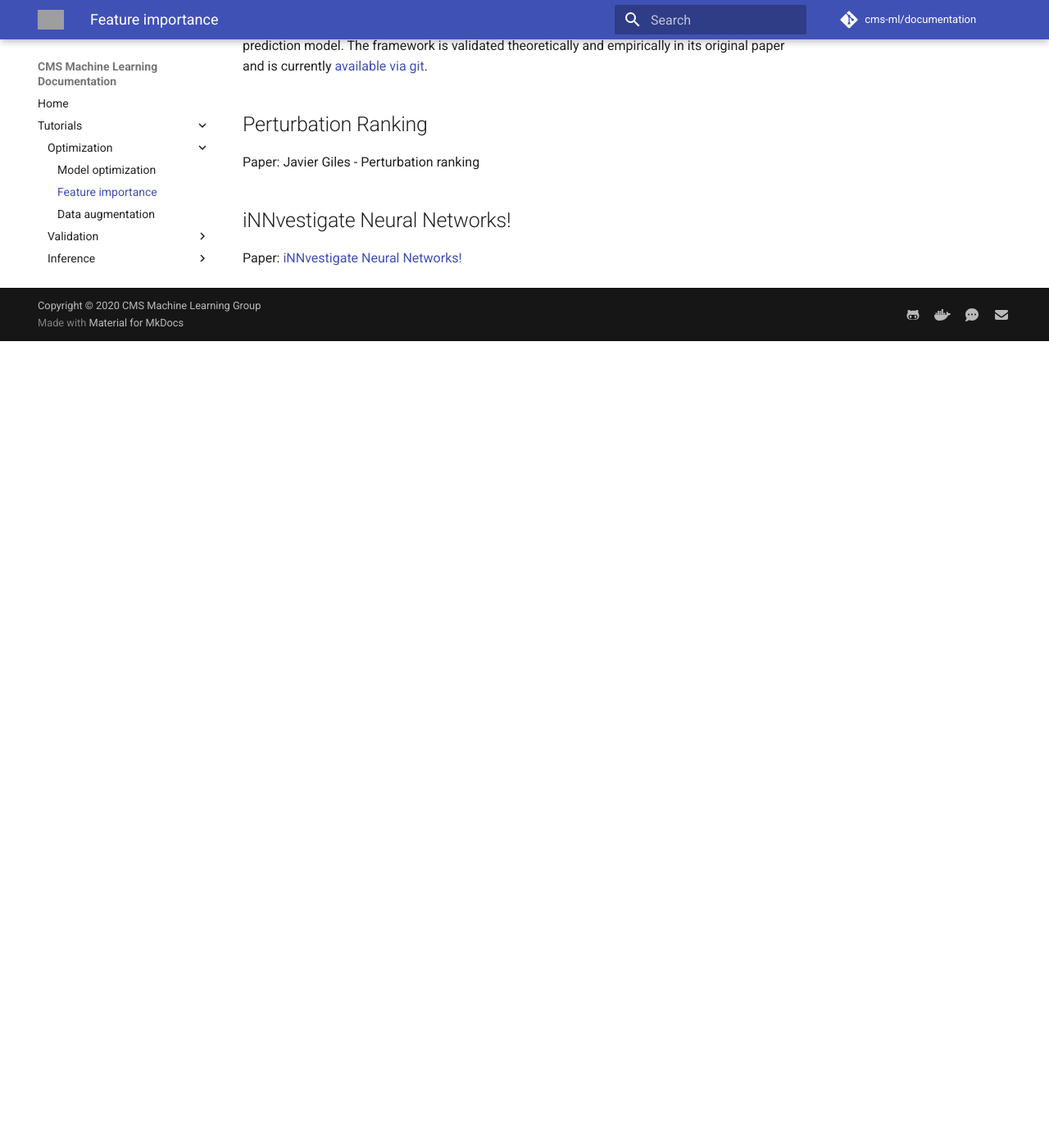
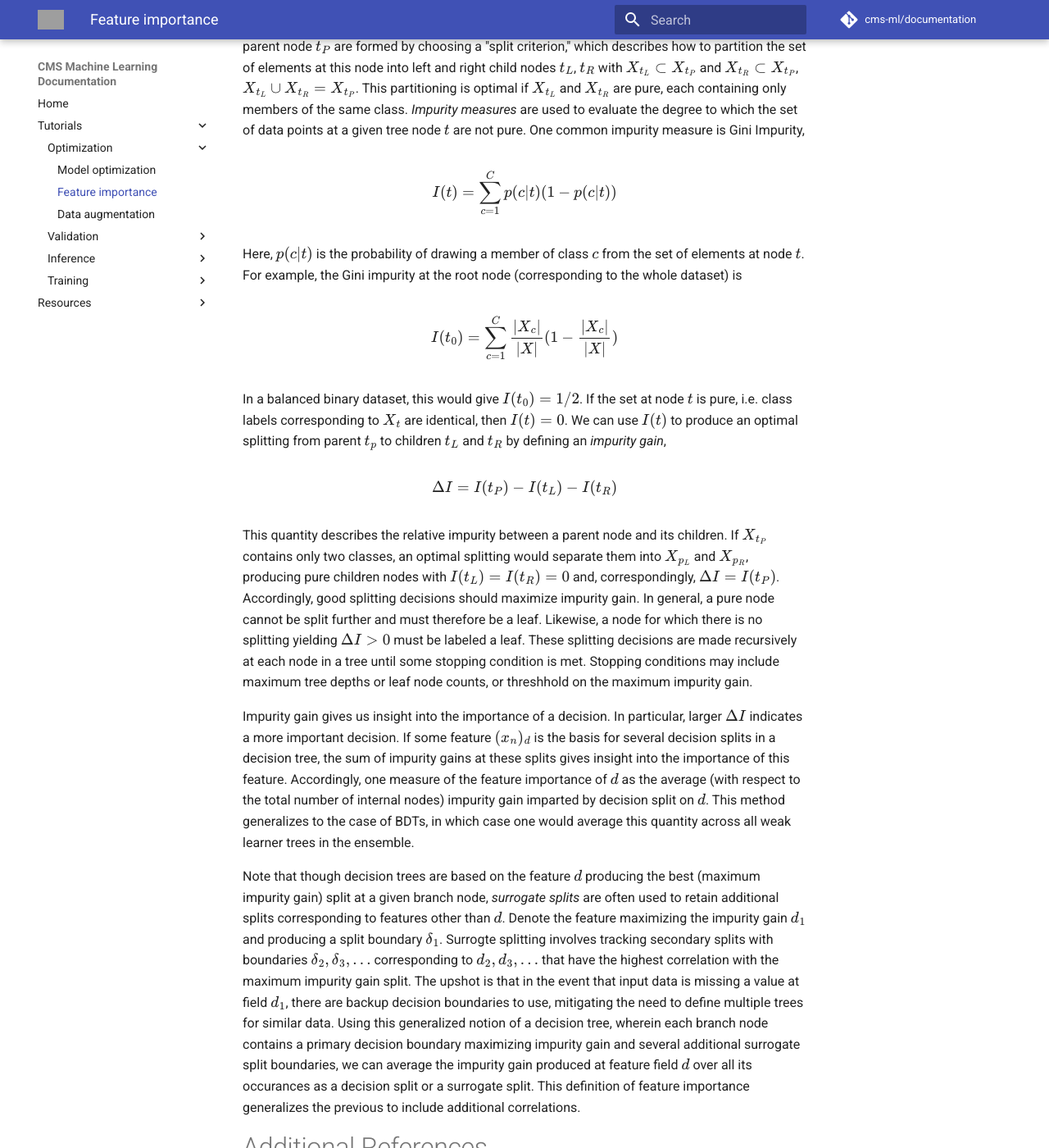
Before and after one commit to cms-ml/documentation, an MkDocs documentation site: the page built from content/optimization/importance.md, in a window 1280 px wide and 1400 px high, scrolled down 8287 px. Shown: the whole window at 82% size. Built offline with MkDocs 1.6.1 and Material for MkDocs 9.7.7, drawn with Linux system fonts in a browser that asks for light colours; comment, search, counter and statistics services are not loaded; before the commit the page ends 8703 px from its top, so only the background shows below that; some of the changed text lies outside the part shown; grey boxes are pictures that could not be loaded.

Commit message:
add decision trees

```diff
--- a/content/optimization/importance.md
+++ b/content/optimization/importance.md
@@ -1,9 +1,10 @@
 # Feature Importance
 Feature importance is the impact a specific input field has on a prediction model's output. In general, these impacts can range from no impact (i.e. a feature with no variance) to perfect correlation with the ouput. There are several reasons to consider feature importance:
 
-  - Important features can be used in simplified models, e.g. to mitigate overfitting.
+  - Important features can be used to create simplified models, e.g. to mitigate overfitting.
+  - Using only important features can reduce the latency and memory requirements of the model.
   - The relative importance of a set of features can yield insight into the nature of an otherwise opaque model (improved interpretability).
-  - Feature importance rankings can be used to reject unimportant features in applications where sparsity is required.
+  - If a model is sensitive to noise, rejecting irrelevant inputs may improve its performance.
 
 In the following subsections, we detail several strategies for evaluating feature importance. We begin with a general discussion of feature importance at a high level before offering a code-based tutorial on some common techniques. We conclude with additional notes and comments in the last section.
 
@@ -240,11 +241,37 @@
 
 In this case, even the most permutation important features have mean importance scores $<0.007$, which doesn't indicate much importance. This is surprising, because we saw via RFE that a linear SVM can achieve $\approx 88\%$ classification accuracy with this feature alone. This indicates that worst concave points, in addition to other meaningful features, may belong to subclusters of correlated features. In the corresponding [scikit-learn example](https://scikit-learn.org/stable/auto_examples/inspection/plot_permutation_importance_multicollinear.html#sphx-glr-auto-examples-inspection-plot-permutation-importance-multicollinear-py), the authors show that subsets of correlated features can be extracted by calculating a dendogram and selecting representative features from each correlated subset. They achieve $97\%$ accuracy (the same as with the full dataset) by selecting only five such representative variables.
 
-# Examples from the LHC Community
-## Mapping NN Outputs to Inputs
-Paper: [Identifying the Relevant Dependencies of the Neural Network Response on Characteristics of the Input Space](https://arxiv.org/abs/1803.08782).
+# Feature Importance in Decision Trees
+Here we focus on decision trees, which are particularly interpretable classifiers that often appear as ensembles (or *boosted decision tree (BDT)* algorithms) in HEP. Consider a classification dataset $X=\{x_n\}_{n=1}^{N}$, $x_n\in\mathbb{R}^{D}$, with truth labels $Y=\{y_n\}_{n=1}^N$, $y_n\in\{1,...,C\}$ corresponding $C$ classes. These truth labels naturally partition $X$ into subsets $X_c$ with class probabilities $p(c)=|X_c|/|X|$. Decision trees begin with a root node $t_0$ containing all of $X$. The tree is grown from the root by recursively splitting the input set $X$ in a principled way; internal nodes (or branch nodes) correspond to a decision of the form
 
-##
+$$\begin{aligned}
+&(x_n)_d\leq\delta \implies\ \text{sample}\ n\ \text{goes to left child node}\\
+&(x_n)_d>\delta \implies\ \text{sample}\ n\ \text{goes to right child node}
+\end{aligned}$$
+
+We emphasize that the decision boundary is drawn by considering a single feature field $d$ and partitioning the $n^\mathrm{th}$ sample by the value at that feature field. Decision boundaries at each internal parent node $t_P$ are formed by choosing a "split criterion," which describes how to partition the set of elements at this node into left and right child nodes $t_L$, $t_R$ with $X_{t_L}\subset X_{t_P}$ and $X_{t_R}\subset X_{t_P}$, $X_{t_L}\cup X_{t_R}=X_{t_P}$. This partitioning is optimal if $X_{t_L}$ and $X_{t_R}$ are pure, each containing only members of the same class. *Impurity measures* are used to evaluate the degree to which the set of data points at a given tree node $t$ are not pure. One common impurity measure is Gini Impurity,
+
+$$\begin{aligned}
+I(t) = \sum_{c=1}^C p(c|t)(1-p(c|t))
+\end{aligned}$$
+
+Here, $p(c|t)$ is the probability of drawing a member of class $c$ from the set of elements at node $t$. For example, the Gini impurity at the root node (corresponding to the whole dataset) is
+
+$$\begin{aligned}
+I(t_0) = \sum_{c=1}^C \frac{|X_c|}{|X|}(1-\frac{|X_c|}{|X|})
+\end{aligned}$$
+
+In a balanced binary dataset, this would give $I(t_0)=1/2$. If the set at node $t$ is pure, i.e. class labels corresponding to $X_t$ are identical, then $I(t)=0$. We can use $I(t)$ to produce an optimal splitting from parent $t_p$ to children $t_L$ and $t_R$ by defining an *impurity gain*,
+
+$$\begin{aligned}
+\Delta I = I(t_P) - I(t_L) - I(t_R)
+\end{aligned}$$
+
+This quantity describes the relative impurity between a parent node and its children. If $X_{t_P}$ contains only two classes, an optimal splitting would separate them into $X_{p_L}$ and $X_{p_R}$, producing pure children nodes with $I(t_L)=I(t_R)=0$ and, correspondingly, $\Delta I = I(t_P)$. Accordingly, good splitting decisions should maximize impurity gain. In general, a pure node cannot be split further and must therefore be a leaf. Likewise, a node for which there is no splitting yielding $\Delta I > 0$ must be labeled a leaf. These splitting decisions are made recursively at each node in a tree until some stopping condition is met. Stopping conditions may include maximum tree depths or leaf node counts, or threshhold on the maximum impurity gain.
+
+Impurity gain gives us insight into the importance of a decision. In particular, larger $\Delta I$ indicates a more important decision. If some feature $(x_n)_d$ is the basis for several decision splits in a decision tree, the sum of impurity gains at these splits gives insight into the importance of this feature. Accordingly, one measure of the feature importance of $d$ as the average (with respect to the total number of internal nodes) impurity gain imparted by decision split on $d$. This method generalizes to the case of BDTs, in which case one would average this quantity across all weak learner trees in the ensemble.
+
+Note that though decision trees are based on the feature $d$ producing the best (maximum impurity gain) split at a given branch node, *surrogate splits* are often used to retain additional splits corresponding to features other than $d$. Denote the feature maximizing the impurity gain $d_1$ and producing a split boundary $\delta_1$. Surrogte splitting involves tracking secondary splits with boundaries $\delta_2, \delta_3,...$ corresponding to $d_2,d_3,...$ that have the highest correlation with the maximum impurity gain split. The upshot is that in the event that input data is missing a value at field $d_1$, there are backup decision boundaries to use, mitigating the need to define multiple trees for similar data. Using this generalized notion of a decision tree, wherein each branch node contains a primary decision boundary maximizing impurity gain and several additional surrogate split boundaries, we can average the impurity gain produced at feature field $d$ over all its occurances as a decision split or a surrogate split. This definition of feature importance generalizes the previous to include additional correlations.
 
 # Additional References
 ## SHAP
```
